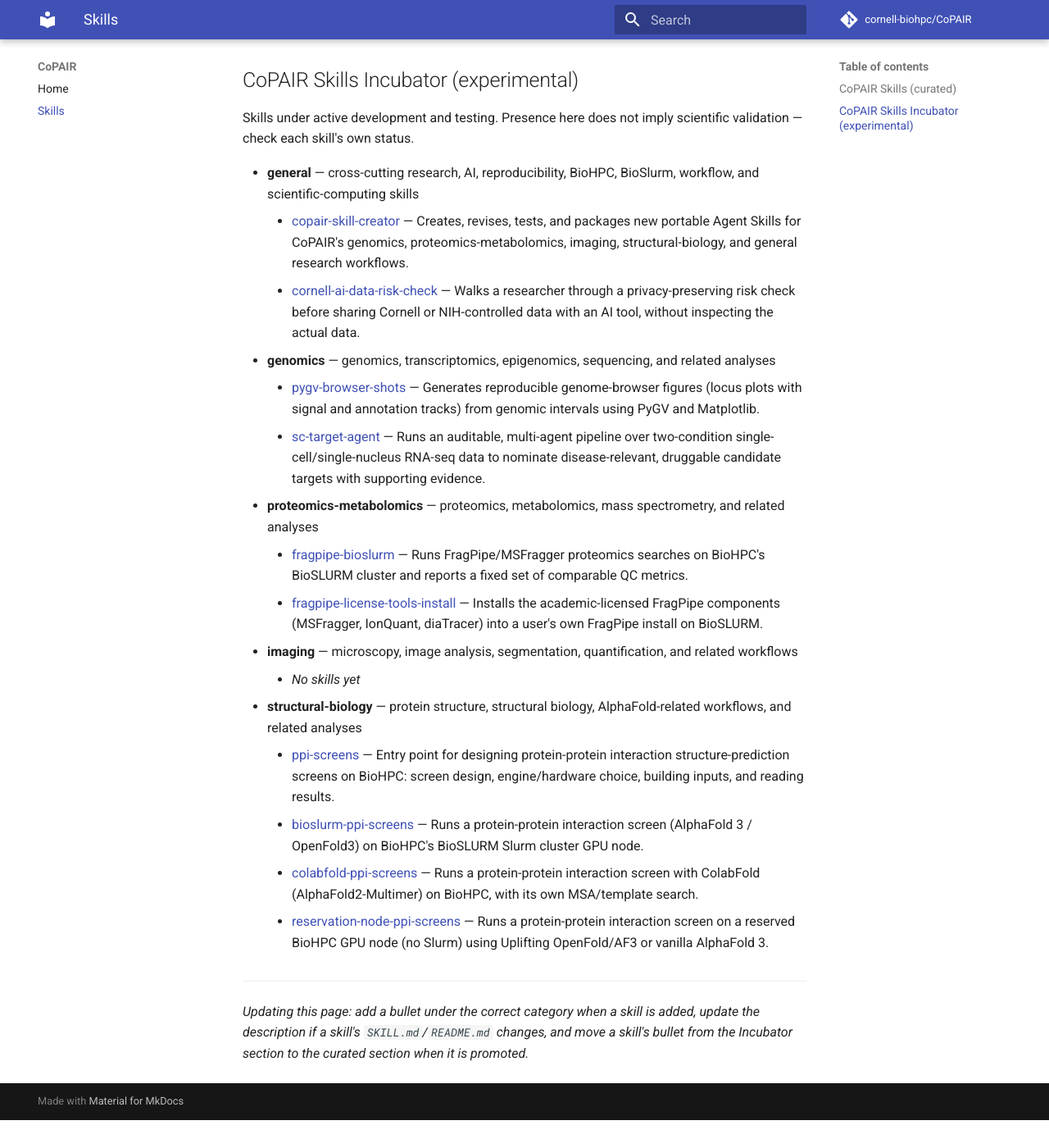
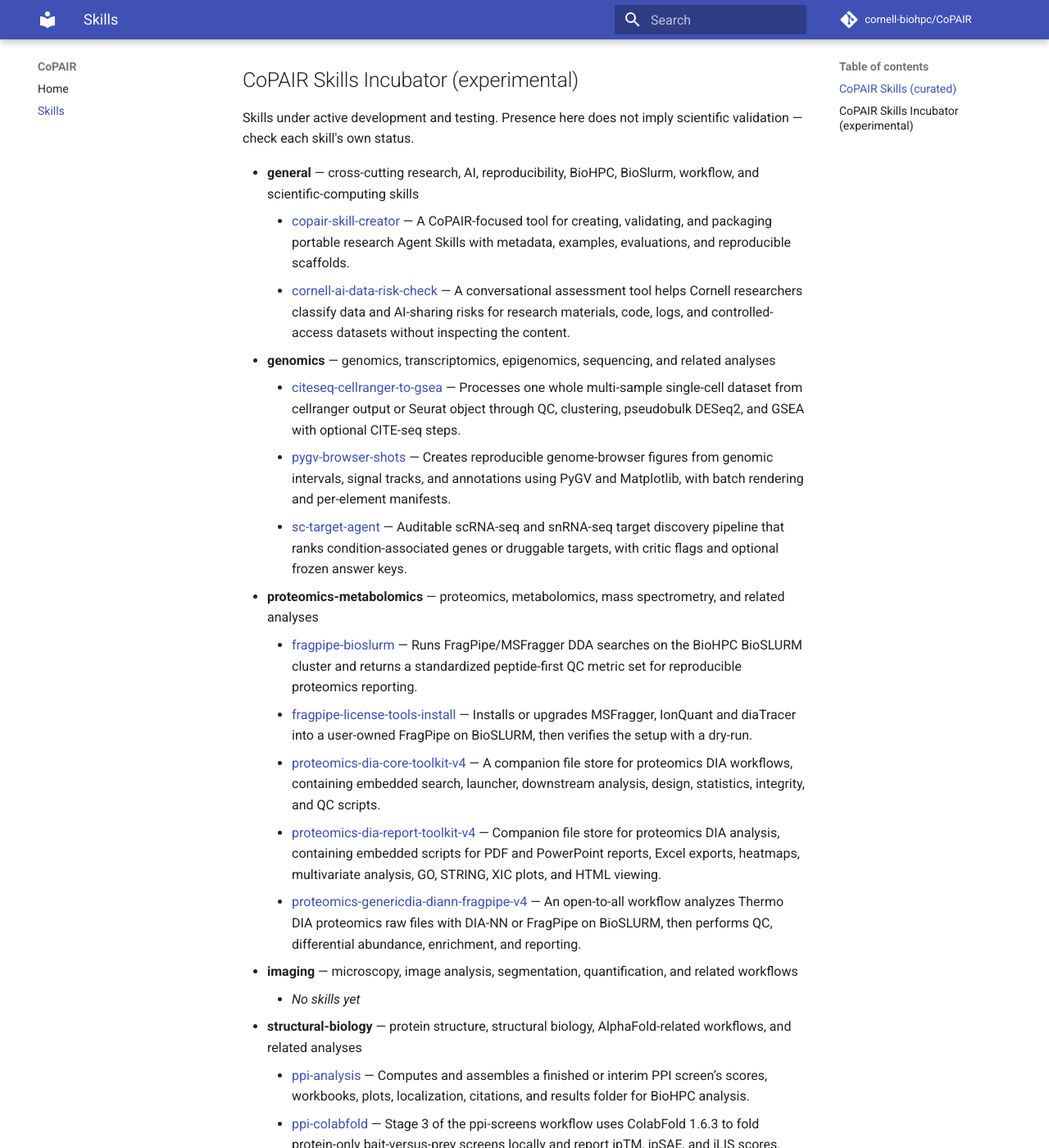
Before and after one commit to cornell-biohpc/CoPAIR, an MkDocs documentation site: the page built from docs/skills.md, in a window 1280 px wide and 1400 px high, scrolled down 997 px. Shown: the whole window at 82% size. Built offline with MkDocs 1.6.1 and Material for MkDocs 9.7.7, drawn with Linux system fonts in a browser that asks for light colours; comment, search, counter and statistics services are not loaded; before the commit the page ends 2363 px from its top, so only the background shows below that; some of the changed text lies outside the part shown.

Commit message:
Update skills.md via automated sync

```diff
--- a/docs/skills.md
+++ b/docs/skills.md
@@ -29,21 +29,32 @@ Reviewed, documented skills ready for broader reuse. No skills have been promote
 Skills under active development and testing. Presence here does not imply scientific validation — check each skill's own status.
 
 - **general** — cross-cutting research, AI, reproducibility, BioHPC, BioSlurm, workflow, and scientific-computing skills
-    - [copair-skill-creator](https://github.com/Cornell-BioHPC/copair-skills-incubator/tree/main/skills/general/copair-skill-creator) — Creates, revises, tests, and packages new portable Agent Skills for CoPAIR's genomics, proteomics-metabolomics, imaging, structural-biology, and general research workflows.
-    - [cornell-ai-data-risk-check](https://github.com/Cornell-BioHPC/copair-skills-incubator/tree/main/skills/general/cornell-ai-data-risk-check) — Walks a researcher through a privacy-preserving risk check before sharing Cornell or NIH-controlled data with an AI tool, without inspecting the actual data.
+    - [copair-skill-creator](https://github.com/Cornell-BioHPC/copair-skills-incubator/tree/main/skills/general/copair-skill-creator) — A CoPAIR-focused tool for creating, validating, and packaging portable research Agent Skills with metadata, examples, evaluations, and reproducible scaffolds.
+    - [cornell-ai-data-risk-check](https://github.com/Cornell-BioHPC/copair-skills-incubator/tree/main/skills/general/cornell-ai-data-risk-check) — A conversational assessment tool helps Cornell researchers classify data and AI-sharing risks for research materials, code, logs, and controlled-access datasets without inspecting the content.
 - **genomics** — genomics, transcriptomics, epigenomics, sequencing, and related analyses
-    - [pygv-browser-shots](https://github.com/Cornell-BioHPC/copair-skills-incubator/tree/main/skills/genomics/pygv-browser-shots) — Generates reproducible genome-browser figures (locus plots with signal and annotation tracks) from genomic intervals using PyGV and Matplotlib.
-    - [sc-target-agent](https://github.com/Cornell-BioHPC/copair-skills-incubator/tree/main/skills/genomics/sc-target-agent) — Runs an auditable, multi-agent pipeline over two-condition single-cell/single-nucleus RNA-seq data to nominate disease-relevant, druggable candidate targets with supporting evidence.
+    - [citeseq-cellranger-to-gsea](https://github.com/Cornell-BioHPC/copair-skills-incubator/tree/main/skills/genomics/citeseq-cellranger-to-gsea) — Processes one whole multi-sample single-cell dataset from cellranger output or Seurat object through QC, clustering, pseudobulk DESeq2, and GSEA with optional CITE-seq steps.
+    - [pygv-browser-shots](https://github.com/Cornell-BioHPC/copair-skills-incubator/tree/main/skills/genomics/pygv-browser-shots) — Creates reproducible genome-browser figures from genomic intervals, signal tracks, and annotations using PyGV and Matplotlib, with batch rendering and per-element manifests.
+    - [sc-target-agent](https://github.com/Cornell-BioHPC/copair-skills-incubator/tree/main/skills/genomics/sc-target-agent) — Auditable scRNA-seq and snRNA-seq target discovery pipeline that ranks condition-associated genes or druggable targets, with critic flags and optional frozen answer keys.
 - **proteomics-metabolomics** — proteomics, metabolomics, mass spectrometry, and related analyses
-    - [fragpipe-bioslurm](https://github.com/Cornell-BioHPC/copair-skills-incubator/tree/main/skills/proteomics-metabolomics/fragpipe-bioslurm) — Runs FragPipe/MSFragger proteomics searches on BioHPC's BioSLURM cluster and reports a fixed set of comparable QC metrics.
-    - [fragpipe-license-tools-install](https://github.com/Cornell-BioHPC/copair-skills-incubator/tree/main/skills/proteomics-metabolomics/fragpipe-license-tools-install) — Installs the academic-licensed FragPipe components (MSFragger, IonQuant, diaTracer) into a user's own FragPipe install on BioSLURM.
+    - [fragpipe-bioslurm](https://github.com/Cornell-BioHPC/copair-skills-incubator/tree/main/skills/proteomics-metabolomics/fragpipe-bioslurm) — Runs FragPipe/MSFragger DDA searches on the BioHPC BioSLURM cluster and returns a standardized peptide-first QC metric set for reproducible proteomics reporting.
+    - [fragpipe-license-tools-install](https://github.com/Cornell-BioHPC/copair-skills-incubator/tree/main/skills/proteomics-metabolomics/fragpipe-license-tools-install) — Installs or upgrades MSFragger, IonQuant and diaTracer into a user-owned FragPipe on BioSLURM, then verifies the setup with a dry-run.
+    - [proteomics-dia-core-toolkit-v4](https://github.com/Cornell-BioHPC/copair-skills-incubator/tree/main/skills/proteomics-metabolomics/proteomics-dia-core-toolkit-v4) — A companion file store for proteomics DIA workflows, containing embedded search, launcher, downstream analysis, design, statistics, integrity, and QC scripts.
+    - [proteomics-dia-report-toolkit-v4](https://github.com/Cornell-BioHPC/copair-skills-incubator/tree/main/skills/proteomics-metabolomics/proteomics-dia-report-toolkit-v4) — Companion file store for proteomics DIA analysis, containing embedded scripts for PDF and PowerPoint reports, Excel exports, heatmaps, multivariate analysis, GO, STRING, XIC plots, and HTML viewing.
+    - [proteomics-genericdia-diann-fragpipe-v4](https://github.com/Cornell-BioHPC/copair-skills-incubator/tree/main/skills/proteomics-metabolomics/proteomics-genericdia-diann-fragpipe-v4) — An open-to-all workflow analyzes Thermo DIA proteomics raw files with DIA-NN or FragPipe on BioSLURM, then performs QC, differential abundance, enrichment, and reporting.
 - **imaging** — microscopy, image analysis, segmentation, quantification, and related workflows
     - _No skills yet_
 - **structural-biology** — protein structure, structural biology, AlphaFold-related workflows, and related analyses
-    - [ppi-screens](https://github.com/Cornell-BioHPC/copair-skills-incubator/tree/main/skills/structural-biology/ppi-screens) — Entry point for designing protein-protein interaction structure-prediction screens on BioHPC: screen design, engine/hardware choice, building inputs, and reading results.
-    - [bioslurm-ppi-screens](https://github.com/Cornell-BioHPC/copair-skills-incubator/tree/main/skills/structural-biology/bioslurm-ppi-screens) — Runs a protein-protein interaction screen (AlphaFold 3 / OpenFold3) on BioHPC's BioSLURM Slurm cluster GPU node.
-    - [colabfold-ppi-screens](https://github.com/Cornell-BioHPC/copair-skills-incubator/tree/main/skills/structural-biology/colabfold-ppi-screens) — Runs a protein-protein interaction screen with ColabFold (AlphaFold2-Multimer) on BioHPC, with its own MSA/template search.
-    - [reservation-node-ppi-screens](https://github.com/Cornell-BioHPC/copair-skills-incubator/tree/main/skills/structural-biology/reservation-node-ppi-screens) — Runs a protein-protein interaction screen on a reserved BioHPC GPU node (no Slurm) using Uplifting OpenFold/AF3 or vanilla AlphaFold 3.
+    - [ppi-analysis](https://github.com/Cornell-BioHPC/copair-skills-incubator/tree/main/skills/structural-biology/ppi-analysis) — Computes and assembles a finished or interim PPI screen’s scores, workbooks, plots, localization, citations, and results folder for BioHPC analysis.
+    - [ppi-colabfold](https://github.com/Cornell-BioHPC/copair-skills-incubator/tree/main/skills/structural-biology/ppi-colabfold) — Stage 3 of the ppi-screens workflow uses ColabFold 1.6.3 to fold protein-only bait-versus-prey screens locally and report ipTM, ipSAE, and iLIS scores.
+    - [ppi-fold-bioslurm](https://github.com/Cornell-BioHPC/copair-skills-incubator/tree/main/skills/structural-biology/ppi-fold-bioslurm) — Stages a PPI screen on BioHPC bioslurm by generating a single Slurm submission chain for GPU folding, continuations, and per-job CPU analysis.
+    - [ppi-fold-reserved-node](https://github.com/Cornell-BioHPC/copair-skills-incubator/tree/main/skills/structural-biology/ppi-fold-reserved-node) — Coordinates stage-3 PPI screening on reserved BioHPC GPU nodes without Slurm, including setup, survey, resumable runs, and queued predictions.
+    - [ppi-msa-templates](https://github.com/Cornell-BioHPC/copair-skills-incubator/tree/main/skills/structural-biology/ppi-msa-templates) — Runs the stage 2 MSA and PDB template pipeline for PPI screen inputs, estimating search time, applying database and cutoff choices, and validating reused stores.
+    - [ppi-read-results](https://github.com/Cornell-BioHPC/copair-skills-incubator/tree/main/skills/structural-biology/ppi-read-results) — Interprets a completed PPI screen workbook by ranking controls and hits, comparing metrics and runs, and summarizing evidence for real binders.
+    - [ppi-screen-design](https://github.com/Cornell-BioHPC/copair-skills-incubator/tree/main/skills/structural-biology/ppi-screen-design) — Stage 0 of a PPI screening workflow that collects scientific and logistical choices, then drafts and summarizes a design for user approval before any inputs are built.
+    - [ppi-screen-inputs](https://github.com/Cornell-BioHPC/copair-skills-incubator/tree/main/skills/structural-biology/ppi-screen-inputs) — Builds and quality-checks Stage 1 PPI screen pair inputs from approved designs, AlphaPulldown features, or sequences, including ligands and bait reuse.
+    - [ppi-screen-status](https://github.com/Cornell-BioHPC/copair-skills-incubator/tree/main/skills/structural-biology/ppi-screen-status) — Reports the progress, health, ETA, and failure status of a protein-protein interaction screen, including completion counts, memory issues, and Slurm job state.
+    - [ppi-screens](https://github.com/Cornell-BioHPC/copair-skills-incubator/tree/main/skills/structural-biology/ppi-screens) — A BioHPC router for protein-protein interaction structure-prediction screens, coordinating design, inputs, folding engines, status, analysis, and interpretation across the ppi-screens family.
+    - [protsviz](https://github.com/Cornell-BioHPC/copair-skills-incubator/tree/main/skills/structural-biology/protsviz) — Creates a live web gallery and print-ready figures from predicted protein structure folders, rendered headless with UCSF ChimeraX on Linux.
 
 ---
 
```
